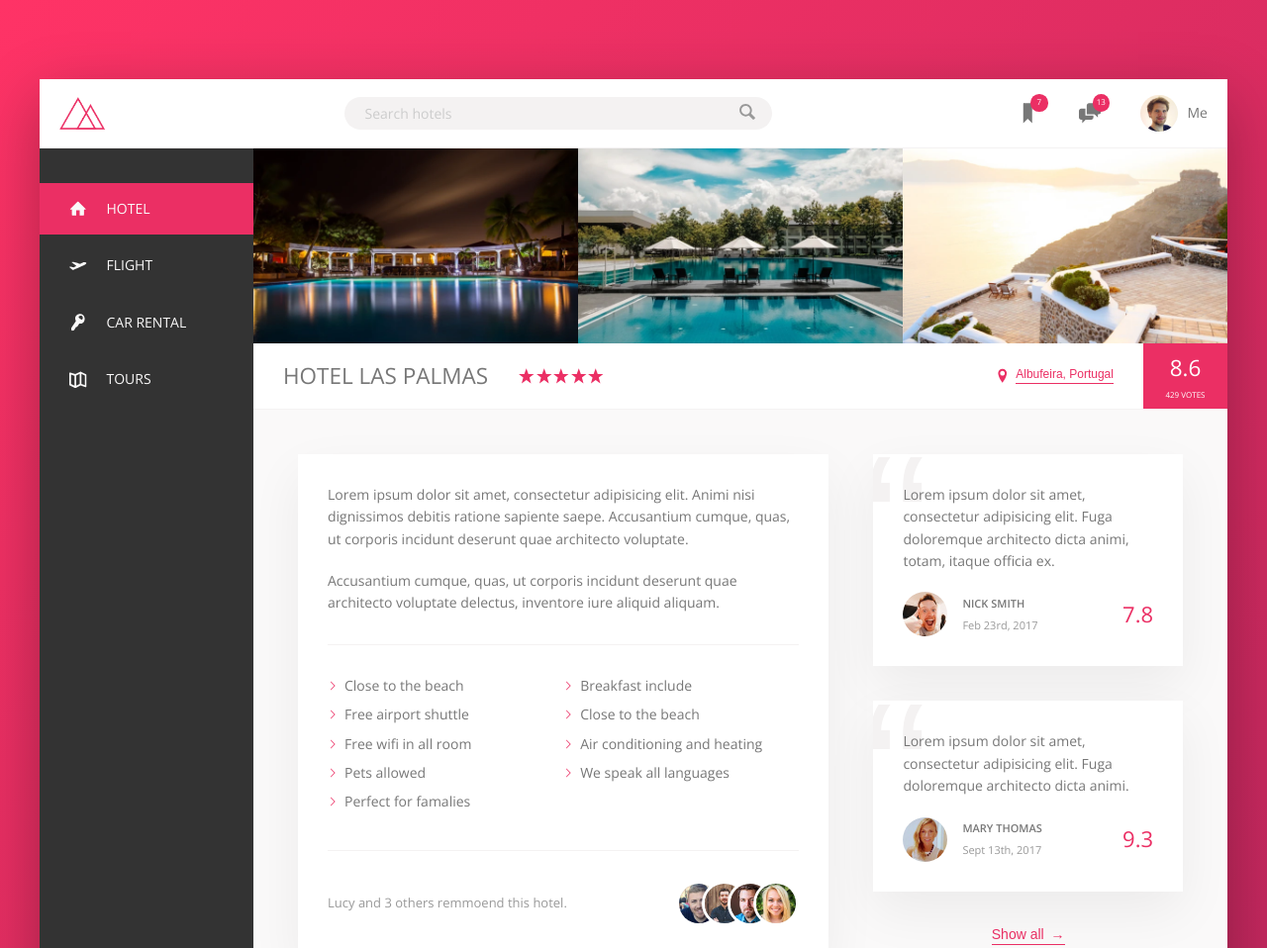
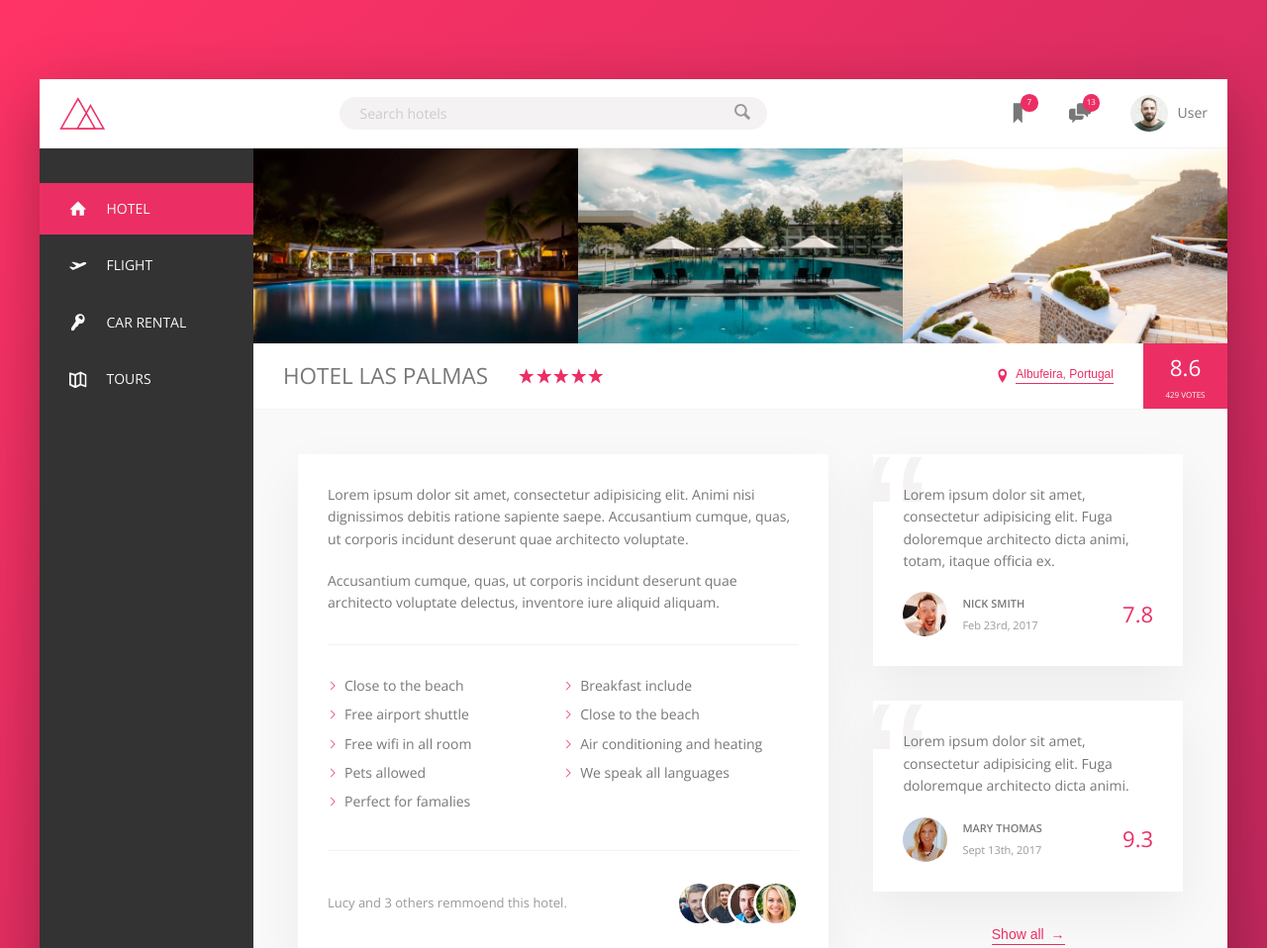
Before and after one commit to peknyimax/trillo, a website: page index.html in a window 1280 px wide. Shown: the top 958 px of the page at 99% size. Drawn offline with nearby package versions, Linux system fonts and the light colour scheme.

Commit message:
update user img

```diff
--- a/index.html
+++ b/index.html
@@ -52,11 +52,11 @@
 
                     <div class="user-nav__user">
                         <img
-                            src="img/user.jpg"
+                            src="img/user.webp"
                             alt="User photo"
                             class="user-nav__user-photo"
                         />
-                        <span class="user-nav__user-name">Me</span>
+                        <span class="user-nav__user-name">User</span>
                         <div class="user-nav__user-dropdown">
                             <ul class="dropdown">
                                 <li class="dropdown__item">
--- a/sass/_components.scss
+++ b/sass/_components.scss
@@ -112,6 +112,10 @@
         display: flex;
         justify-content: center;
         align-items: center;
+    }
+
+    &__user {
+        background-image: url(../img/sprite.svg#icon-user);
     }
 
     &__user-dropdown {
```
Also changed, not shown: img/user.jpg (deleted), img/user.webp (added).
